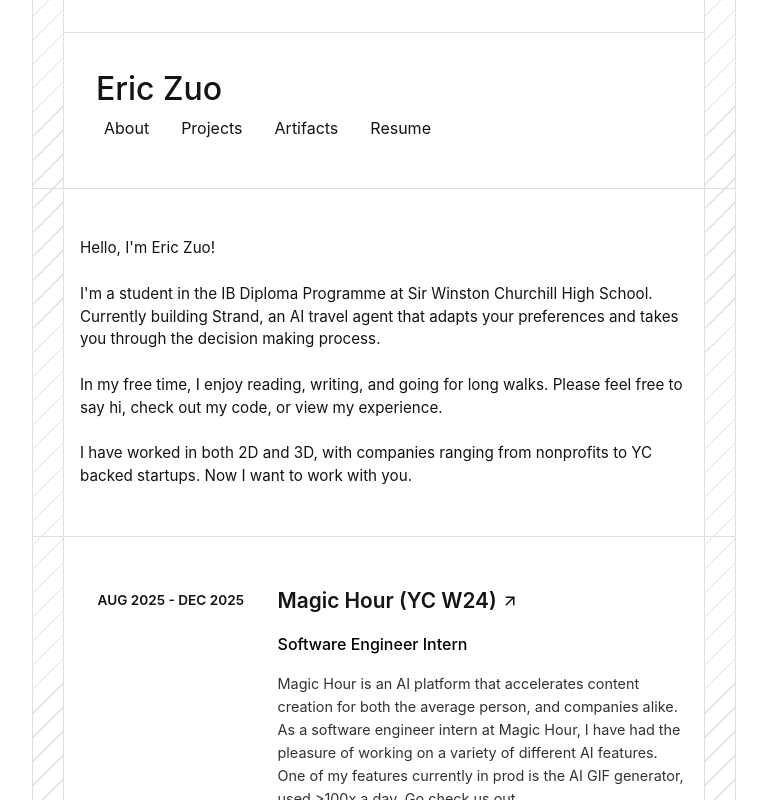
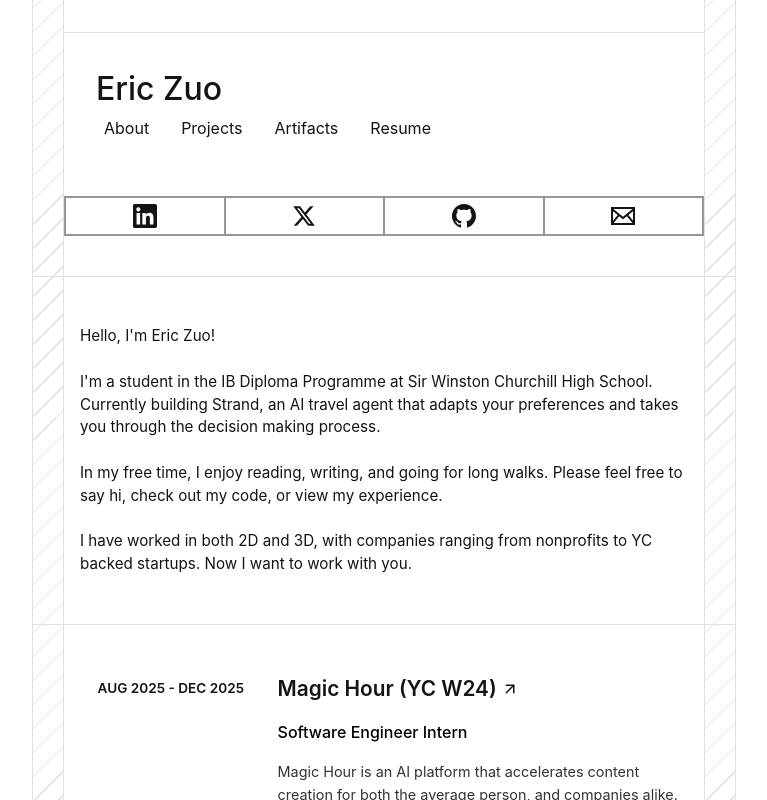
Before and after one commit to Flaryiest/portfolio-v3, a React (Vite) app in the folder web/: page / in a window 1280 px wide. Shown: the top 800 px of the page, without its empty margins (256-1023 px from the left). Built offline with nearby package versions, Linux system fonts and the light colour scheme.

Commit message:
socials bar

```diff
--- a/web/src/pages/index/index.module.css
+++ b/web/src/pages/index/index.module.css
@@ -1,6 +1,40 @@
 .content {
     width: 100%;
     margin-top: 3rem;
+}
+
+.socials {
+    display: flex;
+    margin-bottom: 2rem;
+    box-sizing: border-box;
+    width: 100%;
+    justify-content: space-between;
+    padding: 8px;
+    padding-left: 0px;
+    padding-right: 0px;
+}
+
+.socialLink {
+    transition: transform 0.2s ease;
+    flex: 1;
+    display: flex;
+    justify-content: center;
+    align-items: center;
+    height: 40px;
+    border: 2px solid rgb(150, 150, 150);
+}
+
+.socialLink:not(:last-child) {
+    border-right: none;
+}
+
+
+.socialLink:hover {
+    transform: translateY(-2px);
+}
+
+.socialLink svg {
+    display: block;
 }
 
 .intro {
--- a/web/src/pages/index/index.tsx
+++ b/web/src/pages/index/index.tsx
@@ -8,6 +8,28 @@
                 <div className={styles.leftWall}></div>
                 <div className={styles.centered}>
                     <div className={styles.content}>
+                        <div className={styles.socials}>
+                            <a href="https://www.linkedin.com/in/ericzuo8/" target="_blank" rel="noopener noreferrer" className={styles.socialLink}>
+                                <svg width="24" height="24" viewBox="0 0 24 24" fill="currentColor" xmlns="http://www.w3.org/2000/svg">
+                                    <path d="M20.447 20.452h-3.554v-5.569c0-1.328-.027-3.037-1.852-3.037-1.853 0-2.136 1.445-2.136 2.939v5.667H9.351V9h3.414v1.561h.046c.477-.9 1.637-1.85 3.37-1.85 3.601 0 4.267 2.37 4.267 5.455v6.286zM5.337 7.433c-1.144 0-2.063-.926-2.063-2.065 0-1.138.92-2.063 2.063-2.063 1.14 0 2.064.925 2.064 2.063 0 1.139-.925 2.065-2.064 2.065zm1.782 13.019H3.555V9h3.564v11.452zM22.225 0H1.771C.792 0 0 .774 0 1.729v20.542C0 23.227.792 24 1.771 24h20.451C23.2 24 24 23.227 24 22.271V1.729C24 .774 23.2 0 22.222 0h.003z"/>
+                                </svg>
+                            </a>
+                            <a href="https://x.com/ZuoEric8" target="_blank" rel="noopener noreferrer" className={styles.socialLink}>
+                                <svg width="24" height="24" viewBox="0 0 24 24" fill="currentColor" xmlns="http://www.w3.org/2000/svg">
+                                    <path d="M18.244 2.25h3.308l-7.227 8.26 8.502 11.24H16.17l-5.214-6.817L4.99 21.75H1.68l7.73-8.835L1.254 2.25H8.08l4.713 6.231zm-1.161 17.52h1.833L7.084 4.126H5.117z"/>
+                                </svg>
+                            </a>
+                            <a href="https://github.com/Flaryiest" target="_blank" rel="noopener noreferrer" className={styles.socialLink}>
+                                <svg width="24" height="24" viewBox="0 0 24 24" fill="currentColor" xmlns="http://www.w3.org/2000/svg">
+                                    <path d="M12 0c-6.626 0-12 5.373-12 12 0 5.302 3.438 9.8 8.207 11.387.599.111.793-.261.793-.577v-2.234c-3.338.726-4.033-1.416-4.033-1.416-.546-1.387-1.333-1.756-1.333-1.756-1.089-.745.083-.729.083-.729 1.205.084 1.839 1.237 1.839 1.237 1.07 1.834 2.807 1.304 3.492.997.107-.775.418-1.305.762-1.604-2.665-.305-5.467-1.334-5.467-5.931 0-1.311.469-2.381 1.236-3.221-.124-.303-.535-1.524.117-3.176 0 0 1.008-.322 3.301 1.23.957-.266 1.983-.399 3.003-.404 1.02.005 2.047.138 3.006.404 2.291-1.552 3.297-1.23 3.297-1.23.653 1.653.242 2.874.118 3.176.77.84 1.235 1.911 1.235 3.221 0 4.609-2.807 5.624-5.479 5.921.43.372.823 1.102.823 2.222v3.293c0 .319.192.694.801.576 4.765-1.589 8.199-6.086 8.199-11.386 0-6.627-5.373-12-12-12z"/>
+                                </svg>
+                            </a>
+                            <a href="mailto:ericmzuo1@gmail.com" className={styles.socialLink}>
+                                <svg width="24" height="24" viewBox="0 0 24 24" fill="currentColor" xmlns="http://www.w3.org/2000/svg">
+                                    <path d="M0 3v18h24v-18h-24zm6.623 7.929l-4.623 5.712v-9.458l4.623 3.746zm-4.141-5.929h19.035l-9.517 7.713-9.518-7.713zm5.694 7.188l3.824 3.099 3.83-3.104 5.612 6.817h-18.779l5.513-6.812zm9.208-1.264l4.616-3.741v9.348l-4.616-5.607z"/>
+                                </svg>
+                            </a>
+                        </div>
                         <article className={styles.intro}>
                             <p>Hello, I'm Eric Zuo!</p>
                             <br></br>
```
